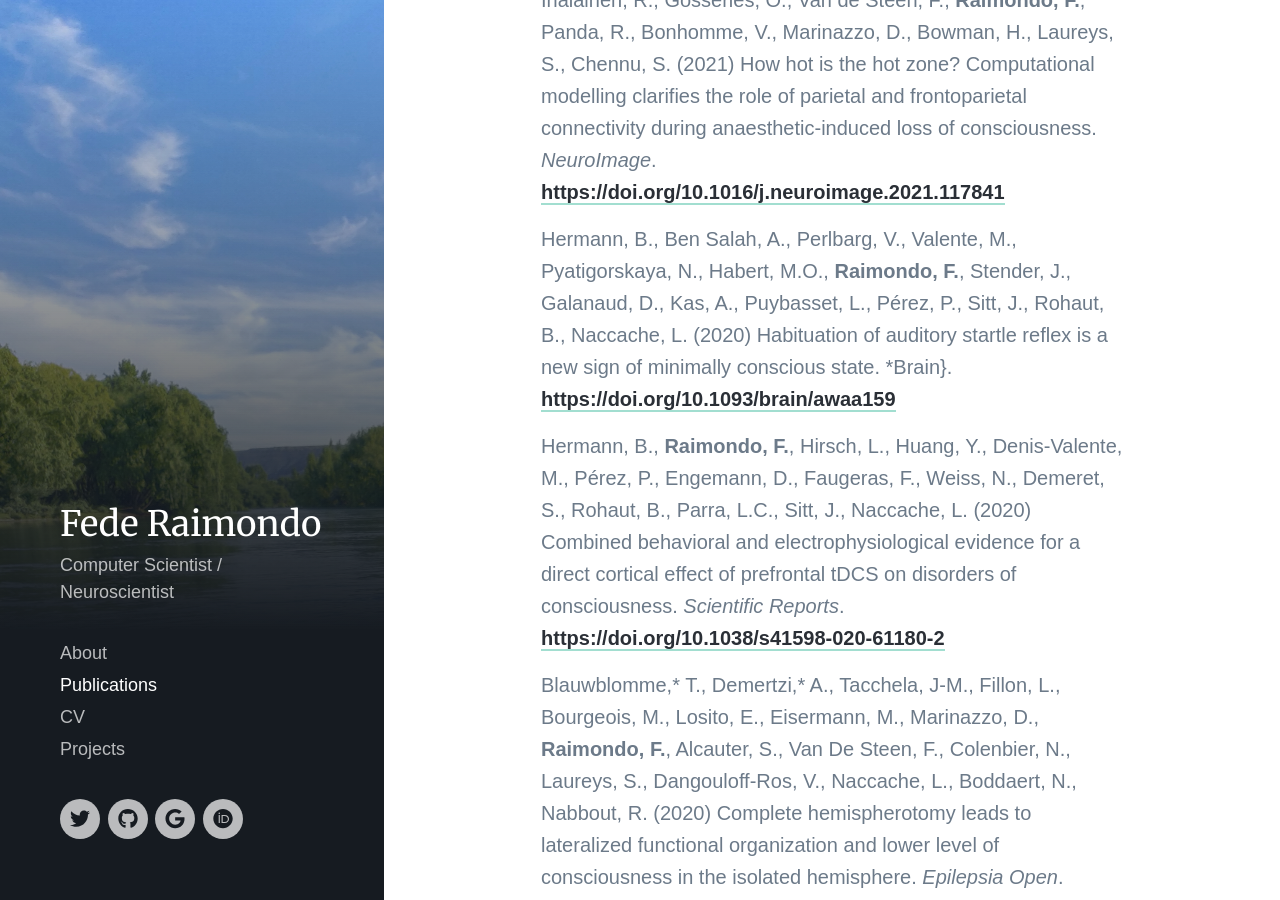
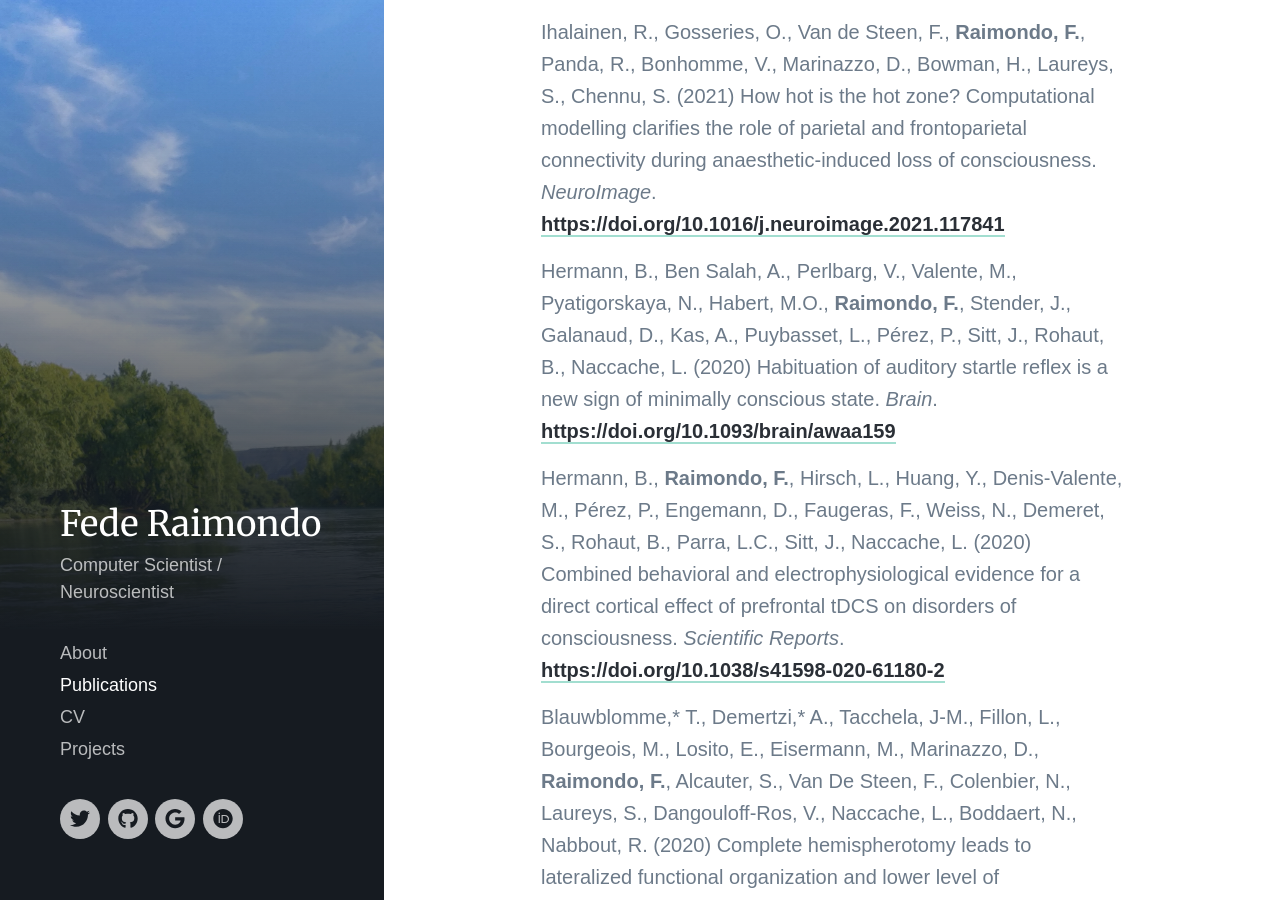
Before and after one commit to fraimondo/fraimondo.github.io, a Jekyll site: the page built from _pages/publications.md, in a window 1280 px wide and 900 px high, scrolled down 1672 px. Built offline with Jekyll 4.4.1, drawn with Linux system fonts in a browser that asks for light colours; nearby versions of some CDN libraries; some web fonts are replaced.

```diff
--- a/_pages/publications.md
+++ b/_pages/publications.md
@@ -21,12 +21,11 @@ Engemann,* D., **Raimondo,* F.**, King, J.R., Rohaut, B., Louppe, G., Faugeras,
 
 ## Co-author
 ------------
-Hermann, B., Stender, J., Habert, M.O., Kas, A., Denis-Valente, M., **Raimondo, F.**, Pérez, P., Rohaut, B., Sitt, J., Naccache, L. (2021) Multimodal FDG-PET and EEG assessment improves diagnosis and prognostication of disorders of consciousness. *NeuroImage: Clinical*.<https://doi.org/10.1016/j.nicl.2021.102601>
+Hermann, B., Stender, J., Habert, M.O., Kas, A., Denis-Valente, M., **Raimondo, F.**, Pérez, P., Rohaut, B., Sitt, J., Naccache, L. (2021) Multimodal FDG-PET and EEG assessment improves diagnosis and prognostication of disorders of consciousness. *NeuroImage: Clinical*. <https://doi.org/10.1016/j.nicl.2021.102601>
 
 Ihalainen, R., Gosseries, O., Van de Steen, F., **Raimondo, F.**, Panda, R., Bonhomme, V., Marinazzo, D., Bowman, H., Laureys, S., Chennu, S. (2021) How hot is the hot zone? Computational modelling clarifies the role of parietal and frontoparietal connectivity during anaesthetic-induced loss of consciousness. *NeuroImage*. <https://doi.org/10.1016/j.neuroimage.2021.117841>
 
-
-Hermann, B., Ben Salah, A., Perlbarg, V., Valente, M., Pyatigorskaya, N., Habert, M.O., **Raimondo, F.**, Stender, J., Galanaud, D., Kas, A., Puybasset, L., Pérez, P.,  Sitt, J., Rohaut, B., Naccache, L. (2020) Habituation of auditory startle reflex is a new sign of minimally conscious state. *Brain}. <https://doi.org/10.1093/brain/awaa159>
+Hermann, B., Ben Salah, A., Perlbarg, V., Valente, M., Pyatigorskaya, N., Habert, M.O., **Raimondo, F.**, Stender, J., Galanaud, D., Kas, A., Puybasset, L., Pérez, P.,  Sitt, J., Rohaut, B., Naccache, L. (2020) Habituation of auditory startle reflex is a new sign of minimally conscious state. *Brain*. <https://doi.org/10.1093/brain/awaa159>
 
 Hermann, B., **Raimondo, F.**, Hirsch, L., Huang, Y.,  Denis-Valente, M., Pérez, P., Engemann, D., Faugeras, F., Weiss, N., Demeret, S., Rohaut, B., Parra, L.C., Sitt, J., Naccache, L. (2020)  Combined behavioral and electrophysiological evidence for a direct cortical effect of prefrontal tDCS on disorders of consciousness. *Scientific Reports*. <https://doi.org/10.1038/s41598-020-61180-2>
 
```
